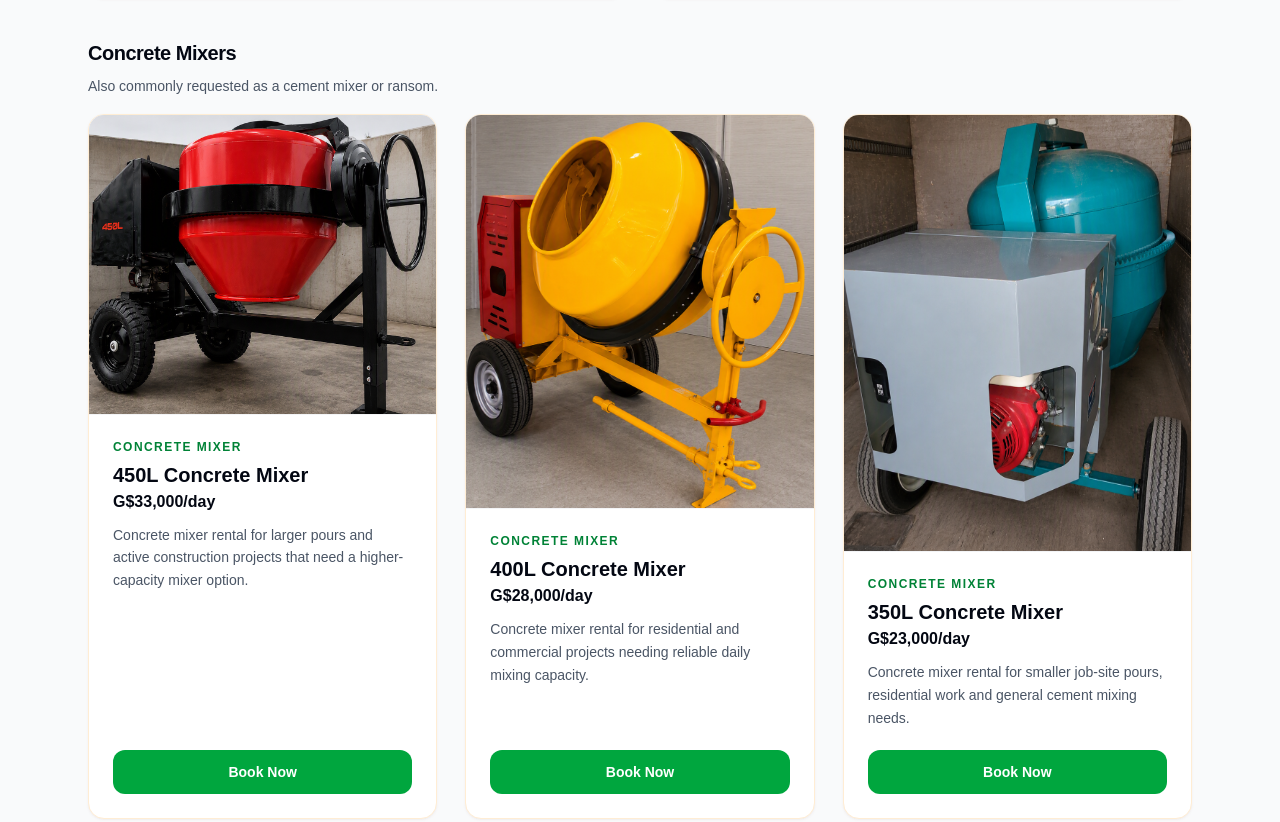
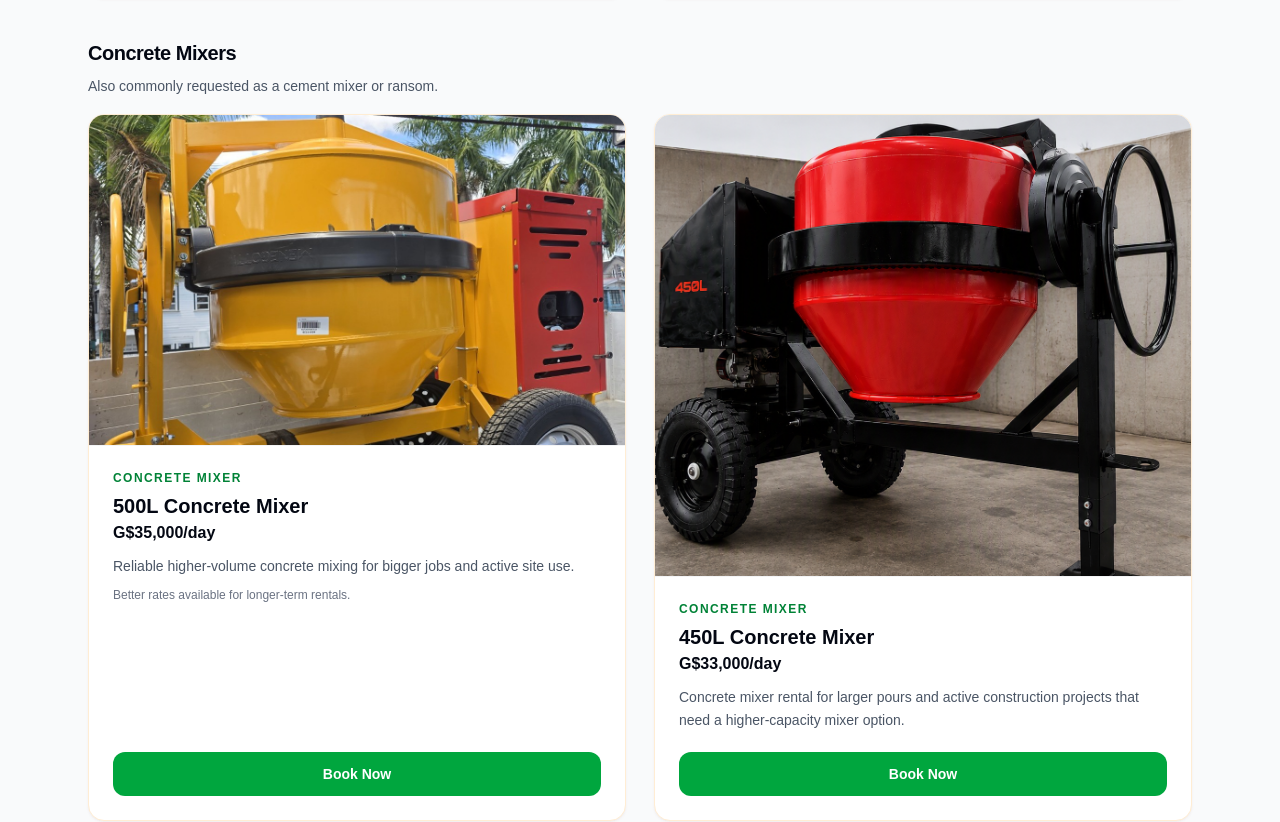
Before and after one commit to CLForde/barima-rentals-site, a Next.js app: page / in a window 1280 px wide. Shown: the part 2339-3161 px from the top of the page. Built offline with nearby package versions, Linux system fonts and the light colour scheme.

Commit message:
Add 500L concrete mixer to homepage

```diff
--- a/app/page.tsx
+++ b/app/page.tsx
@@ -65,6 +65,20 @@ const equipmentItems = [
       'Narrow 2ft scaffolding for side passages, tight access areas and confined spaces where standard scaffold will not fit.',
     price: '$700 per pair/day',
     note: 'Useful for tight spaces and narrow work areas.',
+    featured: true,
+  },
+  {
+    group: 'Concrete Mixers',
+    category: 'Concrete Mixer',
+    name: '500L Concrete Mixer',
+    image: '/images/500l-concrete-mixer.jpg',
+    width: 1152,
+    height: 710,
+    alt: '500L concrete mixer rental from Barima Rentals',
+    description:
+      'Reliable higher-volume concrete mixing for bigger jobs and active site use.',
+    price: 'G$35,000/day',
+    note: 'Better rates available for longer-term rentals.',
     featured: true,
   },
   {
```
Also changed, not shown: public/images/500l-concrete-mixer.jpg (added), 1 other file (tests, documents, lock files or other folders).
